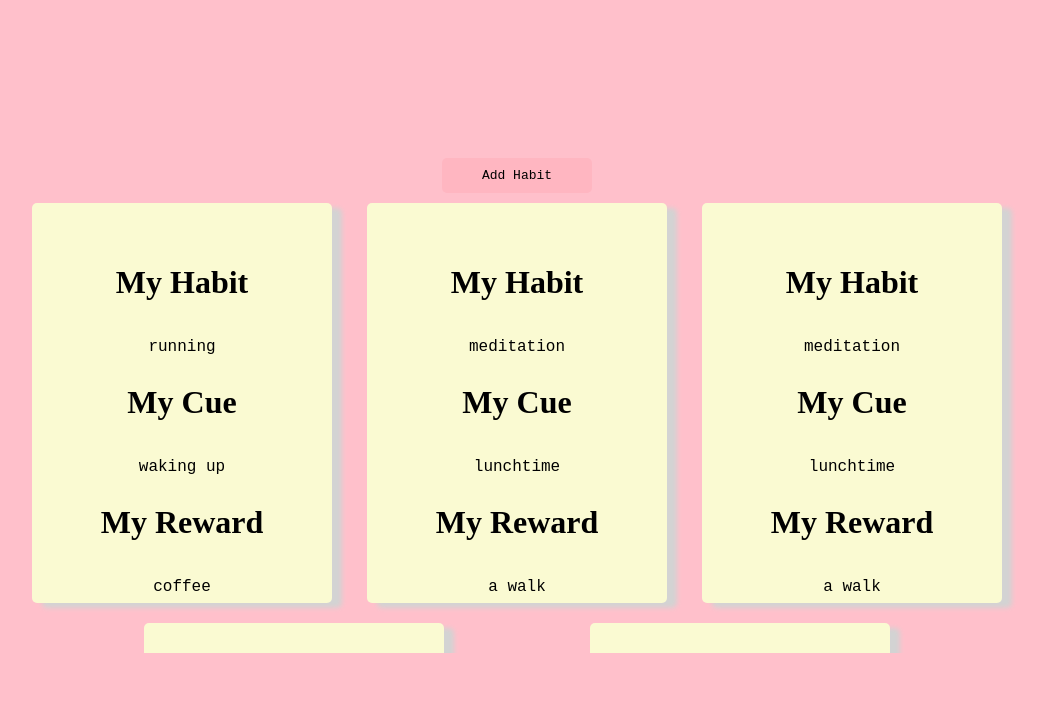
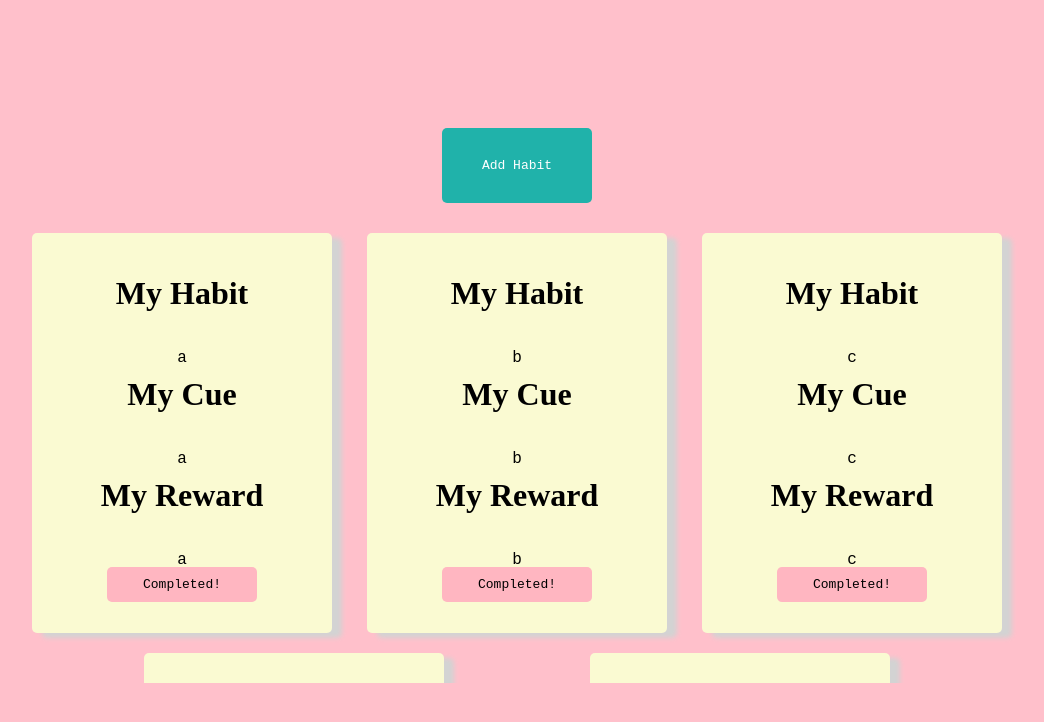
Before and after one commit to PinkFairyArmadillo08/ScratchProject, a React app: page /home in a window 1280 px wide. Shown: the top 722 px of the page, without its empty margins (123-1167 px from the left). Built offline with nearby package versions, Linux system fonts and the light colour scheme; a web font is replaced by a local one.

Commit message:
updated styling and functionality for home page

```diff
--- a/Stylesheets/HomeStyle.scss
+++ b/Stylesheets/HomeStyle.scss
@@ -11,6 +11,14 @@
 .addHabitButton {
   align-items: center;
   justify-content: center;
+  width: 150px;
+  height: 75px;
+  background-color: lightseagreen;
+  color: white;
+  margin-bottom: 30px;
+  &:hover {
+    background-color: plum;
+  }
 }
 
 .AddHabitForm {
@@ -71,6 +79,7 @@
   box-shadow: 10px 5px 5px lightgray;
   background-color: $box;
   border-radius: 5px;
+  align-items: center;
 
   p {
     font-family: 'Courier New', Courier, monospace;
--- a/components/HomePage/HabitCard.jsx
+++ b/components/HomePage/HabitCard.jsx
@@ -2,7 +2,8 @@ import React from 'react';
 
 // render a habit card for each habit that the user has saved
 // habit card has a title (name of habit) and lists the cue and the reward for each habit
-const HabitCard = ( {habitObj} ) => {
+const HabitCard = ( {habitObj, handleCompleted, habitIndex } ) => {
+  console.log(habitIndex)
   return (
     <div className="HabitCard">
       <div className="section">
@@ -14,6 +15,7 @@ const HabitCard = ( {habitObj} ) => {
       <div className="section">
         <h1>My Reward</h1><p>{habitObj['reward']}</p>
       </div>
+      <button className="habitCompleted" onClick={(e) => handleCompleted(e, habitIndex)} >Completed!</button>
     </div>
   )
 }
--- a/components/HomePage/HomeContainer.jsx
+++ b/components/HomePage/HomeContainer.jsx
@@ -5,12 +5,13 @@ import HabitCard from './HabitCard.jsx';
 
 const HomeContainer = () => {
 
-  // const [habits, setHabits] = useState([]);
+  const [habits, setHabits] = useState([]);
   const [popupOpen, setpopupOpen] = useState(false);
   const [newHabit, setNewHabit] = useState({'habitName': '', 'cue': '', 'reward': ''})
 
   // send a fetch to get the habit data from the backend
   // data will be returned as an array of object with the following properties:
+  // sends cookie with username prop
   // habitName, cue, rewards
   // useEffect(() => {
   //   fetch('/habit/get')
@@ -21,13 +22,32 @@ const HomeContainer = () => {
   // }, [])
 
   // iterate over the habits array (which now contains the habit data) and render a habit card for each object
-  const habits = [{'habitName': 'running', 'cue': 'waking up', 'reward': 'coffee'}, {'habitName': 'meditation', 'cue': 'lunchtime', 'reward': 'a walk'}, {'habitName': 'meditation', 'cue': 'lunchtime', 'reward': 'a walk'}, {'habitName': 'meditation', 'cue': 'lunchtime', 'reward': 'a walk'}, {'habitName': 'meditation', 'cue': 'lunchtime', 'reward': 'a walk'}]
+  useEffect(() => {
+    setHabits([
+      {'habitName': 'a', 'cue': 'a', 'reward': 'a'}, {'habitName': 'b', 'cue': 'b', 'reward': 'b'}, {'habitName': 'c', 'cue': 'c', 'reward': 'c'}, {'habitName': 'd', 'cue': 'd', 'reward': 'd'}, {'habitName': 'e', 'cue': 'e', 'reward': 'e'}])
+  }, [])
+  // setHabits(newHabits);
+
+
+  // click  handler that pushes a completed habit to the end of the queue
+  const handleCompleted = (e, i) => {
+    e.preventDefault();
+    console.log(e);
+    let currentCard = habits[i];
+    const updatedHabits = habits.slice(0, i).concat(habits.slice(i + 1).concat(currentCard))
+
+    console.log(updatedHabits);
+    setHabits(updatedHabits);
+
+    //fetch('/habit/update')
+  }
+
 
   // useEffect(() => {
     const renderingHabits = []
     for (let i = 0; i < habits.length; i++) {
       renderingHabits.push(
-        <HabitCard habitObj={habits[i]} key={i}/>
+        <HabitCard habitObj={habits[i]} key={`Habit position: ${i}`} habitIndex={`${i}`} handleCompleted={handleCompleted} />
       )
     }
   // }, [habits])
@@ -51,6 +71,7 @@ const HomeContainer = () => {
   }
 
   // this function is connected to the submit button on the add habit pop-up form and it sends the new habit data to the backend and closes the form
+  // sends cookie with username prop
   const handleSubmit = () => {
     // sends post request to backend
     console.log('clickedSubmit!')
@@ -63,7 +84,6 @@ const HomeContainer = () => {
     //   body: JSON.stringify(newHabit)
     // }
   }
-
 
   return (
     <div className="Home">
```
